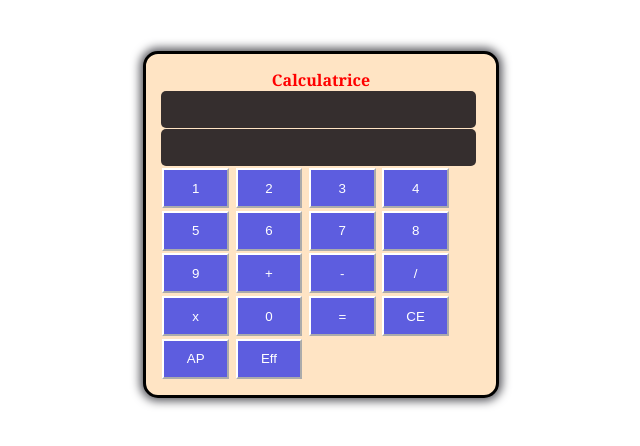
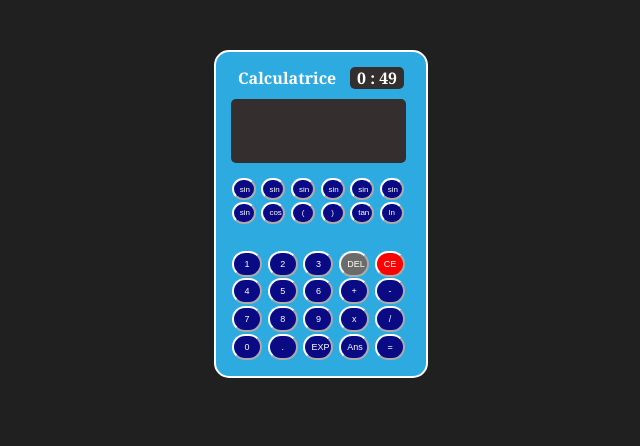
Before and after one commit to FataoDev/calculatrice_with_JavaScript, a plain HTML site: page index.html in a window 1280 px wide. Shown: the whole page, without its empty margins (319-959 px from the left). Drawn offline with Linux system fonts and the light colour scheme.

Commit message:
modification du design

```diff
--- a/index.html
+++ b/index.html
@@ -10,28 +10,46 @@
 </head>
 <body>
     <div class="container">
-        <div class="titre">Calculatrice</div>
+        <div class="titre">
+            <div>Calculatrice</div>
+            <div id="date"></div>
+        </div>
         <div class="calculation"></div>
         <div class="answer"></div>
+        <div class="keys"></div>
+        <button type="button" value="sin" name="param" id="button" class="btn-head">sin</button>
+        <button type="button" value="sin" name="param" id="button" class="btn-head">sin</button>
+        <button type="button" value="sin" name="param" id="button" class="btn-head">sin</button>
+        <button type="button" value="sin" name="param" id="button" class="btn-head">sin</button>
+        <button type="button" value="sin" name="param" id="button" class="btn-head">sin</button>
+        <button type="button" value="sin" name="param" id="button" class="btn-head">sin</button>
+        <button type="button" value="sin" name="param" id="button" class="btn-head">sin</button>
+        <button type="button" value="cos" name="param" id="button" class="btn-head">cos</button>
+        <button type="button" value="(" name="param" id="button" class="btn-head">(</button>
+        <button type="button" value=")" name="param" id="button" class="btn-head">)</button>
+        <button type="button" value="tan" name="param" id="button" class="btn-head">tan</button>
+        <button type="button" value="ln" name="param" id="button" class="btn-head">ln</button>
         <div class="keys"></div>
         <button type="button" value="1" name="number1" id="button">1</button>
         <button type="button" value="2" name="number2" id="button">2</button>
         <button type="button" value="3" name="number3" id="button">3</button>
+        <button type="button" value="back" name="back" id="back">DEL</button>
+        <button type="button" value="clear" name="clear" id="clear">CE</button>
         <button type="button" value="4" name="number4" id="button">4</button>
         <button type="button" value="5" name="number5" id="button">5</button>
         <button type="button" value="6" name="number6" id="button">6</button>
+        <button type="button" value="+" name="numberplus" id="button">+</button>
+        <button type="button" value="-" name="numberminus" id="button">-</button>
         <button type="button" value="7" name="number7" id="button">7</button>
         <button type="button" value="8" name="number8" id="button">8</button>
         <button type="button" value="9" name="number9" id="button">9</button>
-        <button type="button" value="+" name="numberplus" id="button">+</button>
-        <button type="button" value="-" name="numberminus" id="button">-</button>
+        <button type="button" value="*" name="numbermultiply" id="button">x</button>
         <button type="button" value="/" name="numberdivice" id="button">/</button>
-        <button type="button" value="*" name="numbermultiply" id="button">x</button>
         <button type="button" value="0" name="number0" id="button">0</button>
+        <button type="button" value="." name="number." id="button">.</button>
+        <button type="button" value="expo" name="numberexpo" id="button">EXP</button>
+        <button type="button" value="ans" name="ans" id="ans">Ans</button>
         <button type="button" value="=" name="equals" id="equals">=</button>
-        <button type="button" value="clear" name="clear" id="clear">CE</button>
-        <button type="button" value="append" name="append" id="append">AP</button>
-        <button type="button" value="back" name="back" id="back">Eff</button>
     </div>
 </body>
 </html>
--- a/script.js
+++ b/script.js
@@ -1,46 +1,62 @@
+const tap = document.querySelectorAll("#button");
+const calcul = document.querySelector(".calculation");
+const result = document.querySelector("#equals");
+const answer = document.querySelector(".answer");
+const clear = document.querySelector("#clear");
+const append = document.querySelector("#append");
+const back = document.querySelector("#back");
+const date = document.querySelector("#date");
+const ans = document.querySelector("#ans");
+let ans_value = 0;
 
-const tap=document.querySelectorAll('#button');
-const calcul=document.querySelector('.calculation');
-const result= document.querySelector('#equals');
-const answer= document.querySelector('.answer');
-const clear=document.querySelector('#clear');
-const append = document.querySelector('#append');
-const back = document.querySelector('#back');
-const ajout=0
-tap.forEach(val=>{
-    val.addEventListener('click',()=>{
-        if(answer.innerHTML!=''){
-            const text1 = eval(`${calcul.textContent}`);
-            calcul.textContent=text1;
-            console.log(text1);
-            answer.innerHTML=''
-        }
-        calcul.append(val.value);
+let dat = new Date();
+let minute = dat.getMinutes();
+let heure = dat.getHours();
+date.innerHTML = `${heure} : ${minute}`;
 
-    })
-})
+const ajout = 0;
+tap.forEach((val) => {
+  val.addEventListener("click", () => {
+    if (answer.innerHTML != "") {
+      const text1 = eval(`${calcul.textContent}`);
+      calcul.textContent = text1;
+      answer.innerHTML = "";
+    }
+    calcul.append(val.value);
+  });
+});
 
-result.addEventListener('click',()=>{
+result.addEventListener("click", () => {
+  if (calcul.innerHTML === "") {
+    answer.innerHTML = 0;
+  } else {
     const text = eval(`${calcul.textContent}`);
-    answer.innerHTML=text;
+    answer.innerHTML = text;
+    ans_value = eval(`${calcul.textContent}`);
     // if(append=true){
     //     calcul.innerHTML=text;
     // }
-})
-clear.addEventListener('click',()=>{
-    calcul.innerHTML='';
-    answer.innerHTML=''
-})
+  }
+});
 
-append.addEventListener('click',()=>{
-    if(append==true){
-        append=false;
-    }
-    else append=true;
-})
-back.addEventListener('click',()=>{
-    const calc=calcul.textContent;
-    const shortString=calc.substring(0,calc.length-1);
-    calcul.innerHTML=shortString;
+ans.addEventListener("click", () => {
+  calcul.innerHTML = ans_value;
+  answer.innerHTML = "";
+});
 
-})
+clear.addEventListener("click", () => {
+  calcul.innerHTML = "";
+  answer.innerHTML = "";
+});
+
+// append.addEventListener("click", () => {
+//   if (append == true) {
+//     append = false;
+//   } else append = true;
+// });
+back.addEventListener("click", () => {
+  const calc = calcul.textContent;
+  const shortString = calc.substring(0, calc.length - 1);
+  console.log(shortString);
+  calcul.innerHTML = shortString;
+});
--- a/style.css
+++ b/style.css
@@ -1,47 +1,98 @@
 body{
     margin: 0;
     padding: 0;
+    background-color: rgb(33, 32, 32);
 }
+
+
+
+
 .container{
-    background-color: bisque;
+    background-color: rgb(45, 171, 224);
     padding: 15px;
     border-radius: 15px;
-    width: 25%;
+    width: 180px;
     display: block;
     margin-left: auto;
     margin-right: auto;
     padding-left: auto;
     padding-right: auto;
-    margin-top: 4%;
-    border: 3px solid black;
-    box-shadow: 0px 0px 10px 3px rgb(85, 85, 91);
+    margin-top: 50px;
+    border: white 2px solid;
+    /* box-shadow: 0px 0px 10px 3px rgb(237, 131, 11); */
 }
 .titre{
-    color: red;
-    text-align: center;
+    display: flex;
+    color: white;
+    justify-content: space-around;
+    margin-bottom: 10px;
+    text-align: left;
     font-family: Cambria, Cochin, Georgia, Times, 'Times New Roman', serif;
     font-weight: 600;
 }
+
 button{
     color: white;
-    width: 5em;
+    width: 30px;
     margin: .1em;
-    height: 3em;
-    background-color: rgb(93, 93, 223);
+    height: 26px;
+    font-size: 9px;
+    text-align: center;
+    /* border: black 1px solid; */
+    /* background-color: rgb(93, 93, 223); */
+    background-color: rgb(10, 10, 133);
     border-color: white;
-}
-button:hover{
-    background-color: rgb(166, 166, 234);
+    border-radius: 15px;
+    cursor: pointer;
 }
 
+#clear{
+    background-color: red;
+}
+
+#back{
+    background-color: rgb(107, 107, 105);
+}
+
+
+/* button:hover{
+    background-color: rgb(166, 166, 234);
+} */
+
 .calculation, .answer{
-    padding-right: 5px;
-    padding-left: 5px;
-    text-align: end;
+    align-items: center;
+    padding: 0 5px;
     color: white;
     background-color: rgb(53, 46, 46);
     height: 2.3em;
     margin-right: 5px;
-    margin-bottom: 1px;
+    margin-bottom: -10px;
     border-radius: 5px;
 }
+
+.calculation{
+    text-align: start;
+}
+.answer{
+    text-align: end;
+}
+
+.keys{
+    margin-top: 25px;
+    margin-bottom: 10px;
+}
+
+.btn-head{
+    text-align: center;
+    width: 24px;
+    font-size: 8px;
+    margin: .1em;
+    height: 22px;
+}
+
+#date{
+    background-color: rgb(53, 46, 46);
+    background-clip: border-box;
+    padding: 0 7px;
+    border-radius: 5px;
+}
```
